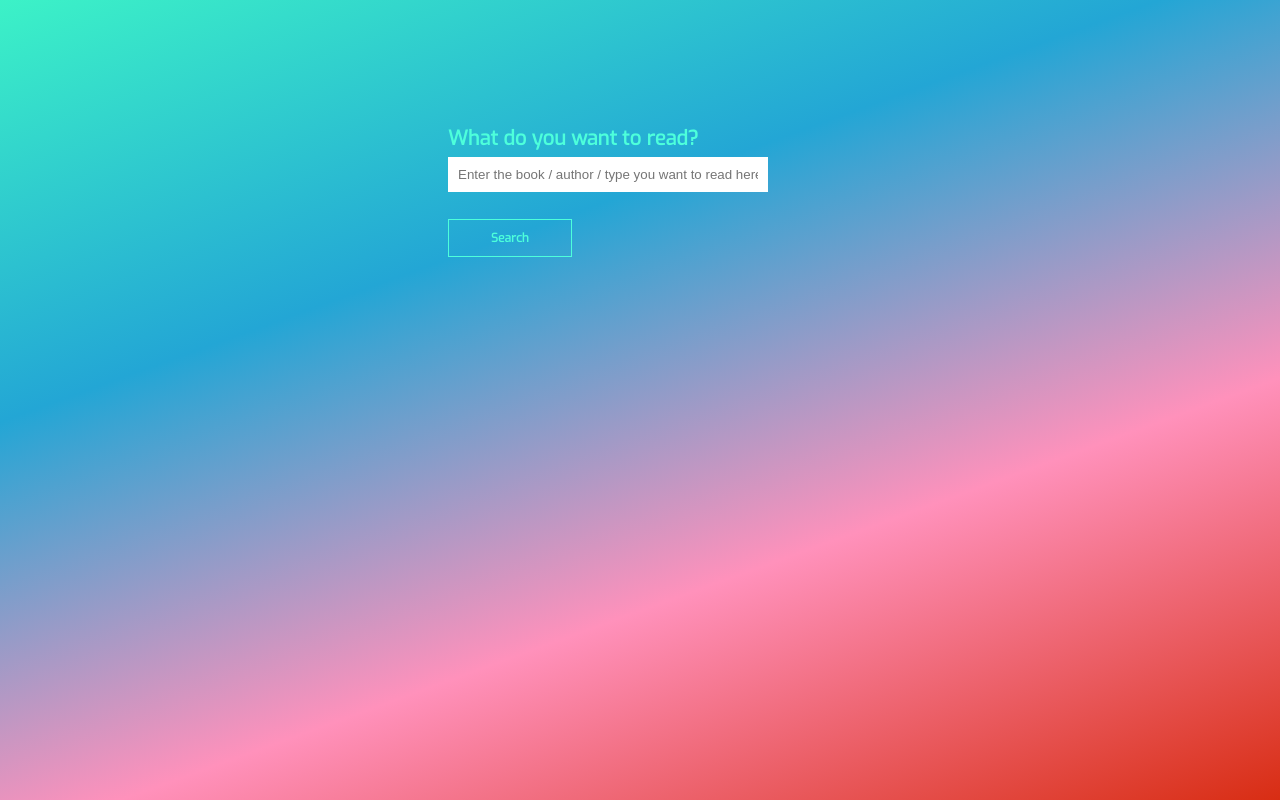
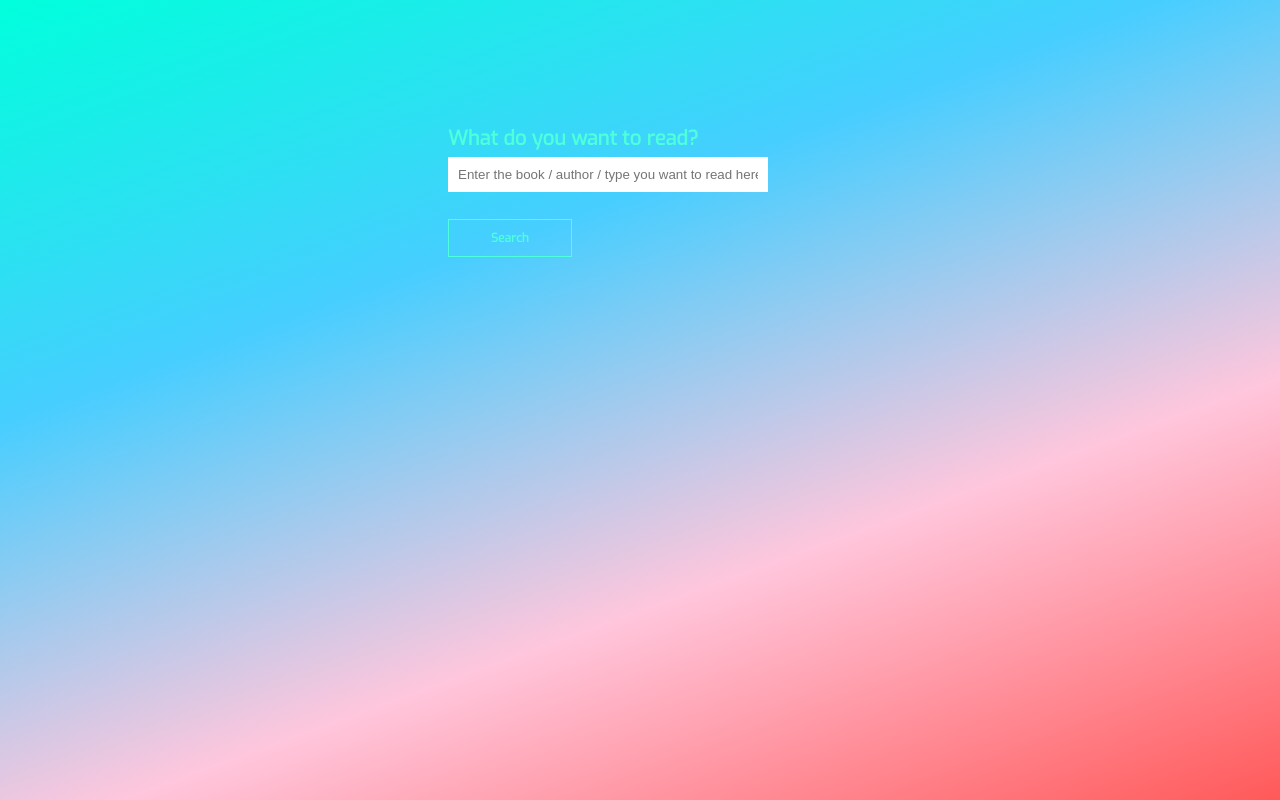
Before and after one commit to ryanwzy/book_search, a plain HTML site: page index.html in a window 1280 px wide. Both pictures are taken after typing "Sample" into the empty fields and a click on the button "Search". Drawn offline with nearby package versions, Linux system fonts and the light colour scheme; no server answers; a web font is replaced by a local one.

Commit message:
change color and name

```diff
--- a/scripts.js
+++ b/scripts.js
@@ -1,6 +1,6 @@
 console.log("Ryan");
 
-(function musicDatabase() {
+(function bookDatabase() {
     this.init = function() {
         this.search();
     };
@@ -19,7 +19,7 @@ console.log("Ryan");
 
         });
     };
-    this.getData = function(artist) {
+    this.getData = function(keywords) {
         window.location.href = "#book_list";
         document.body.style.overflow = "scroll";
         var http = new XMLHttpRequest();
@@ -29,18 +29,17 @@ console.log("Ryan");
         http.setRequestHeader("Content-Type", "text/plain;charset=UTF-8");
         http.setRequestHeader("Access-Control-Allow-Origin", "*");
 
-        artist = artist.toString();
-        var url = "https://itunes.apple.com/search?term=" + artist + "&entity=ebook";
+        keywords = keywords.toString();
+        var url = "https://itunes.apple.com/search?term=" + keywords + "&entity=ebook";
         var method = "GET";
         var container = document.querySelector('#book_list_container');
         container.innerHTML = '';
 
-        http.open(method, url);
+        http.open(method, url, true);
         http.onreadystatechange = function() {
             if (http.readyState = 4 && http.status == 200) {
                 console.log("SUCCESS - connected to itunes API");
-
-                showArtist(JSON.parse(http.responseText));
+                showBook(JSON.parse(http.responseText));
             } else if (http.readyState == XMLHttpRequest.DONE && http.status != 200) {
                 console.log("ERROR - connecting to Itunes API")
             }
@@ -51,7 +50,7 @@ console.log("Ryan");
 
 
 
-    this.showArtist = function(obj) {
+    this.showBook = function(obj) {
 
         console.log(obj);
         var container = document.querySelector("#book_list_container");
--- a/style.css
+++ b/style.css
@@ -15,7 +15,7 @@ body {
     width: 100wh;
     height: 100vh;
 
-    background-image: linear-gradient(-20deg, #d82d13, #ff91bb, #23A6D5, #3cf2c7);
+    background-image: linear-gradient(-20deg, #ff5959, #ffc6dc, #46ceff, #00ffdc);
     background-color: black;
 
 }
@@ -110,7 +110,7 @@ button {
 
 button:hover {
     border-color: var(--hover);
-    color: black;
+    color: #0099bb;
 }
 
 button:focus {
```
